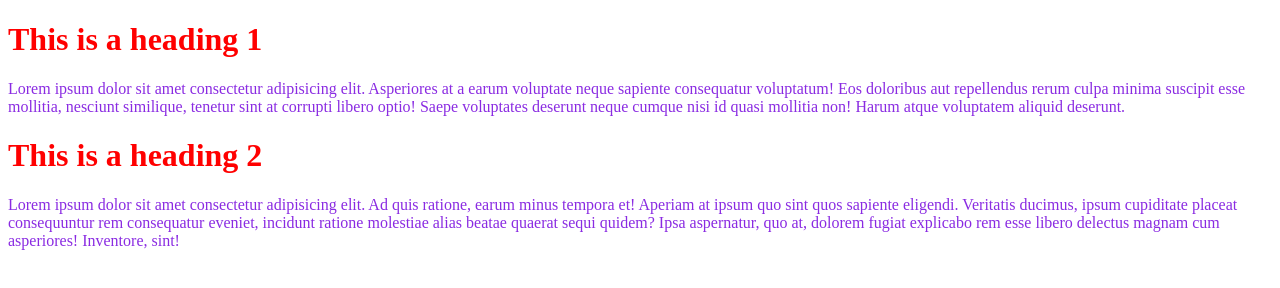
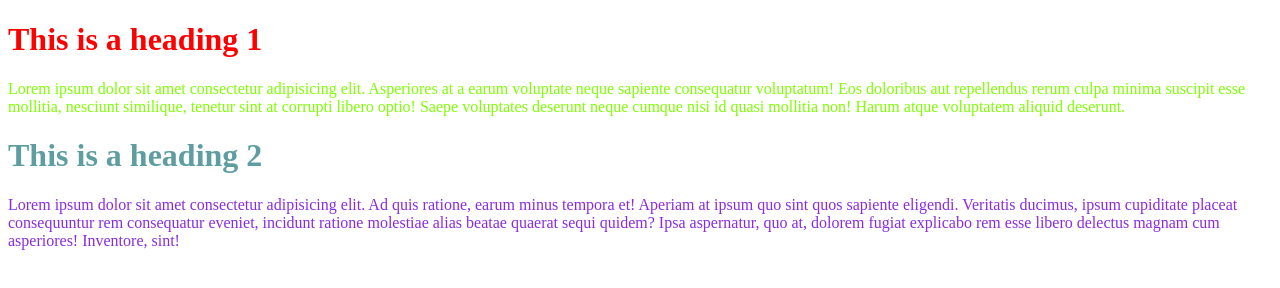
Before and after one commit to Anmol0240/HTML_PRACTICE, a plain HTML site: page class and id.html in a window 1280 px wide. Drawn offline with Linux system fonts and the light colour scheme.

Commit message:
added class
i have used the class to allocate color to heading and paragraphs

```diff
--- a/class and id.html
+++ b/class and id.html
@@ -5,19 +5,26 @@
     <meta name="viewport" content="width=device-width, initial-scale=1.0">
     <title>Class and ID</title>
     <style>
-        h1{
+        .heading1{
             color:red
         }
 
-        p{
+        .heading2{
+            color:cadetblue
+        }
+
+        .para1{
+            color:chartreuse
+        }
+        .para2{
             color:blueviolet
         }
     </style>
 </head>
 <body>
-    <h1>This is a heading 1</h1>
-    <p>Lorem ipsum dolor sit amet consectetur adipisicing elit. Asperiores at a earum voluptate neque sapiente consequatur voluptatum! Eos doloribus aut repellendus rerum culpa minima suscipit esse mollitia, nesciunt similique, tenetur sint at corrupti libero optio! Saepe voluptates deserunt neque cumque nisi id quasi mollitia non! Harum atque voluptatem aliquid deserunt.</p>
-    <h1>This is a heading 2</h1>
-    <p>Lorem ipsum dolor sit amet consectetur adipisicing elit. Ad quis ratione, earum minus tempora et! Aperiam at ipsum quo sint quos sapiente eligendi. Veritatis ducimus, ipsum cupiditate placeat consequuntur rem consequatur eveniet, incidunt ratione molestiae alias beatae quaerat sequi quidem? Ipsa aspernatur, quo at, dolorem fugiat explicabo rem esse libero delectus magnam cum asperiores! Inventore, sint!</p>
+    <h1 class="heading1">This is a heading 1</h1>
+    <p class="para1">Lorem ipsum dolor sit amet consectetur adipisicing elit. Asperiores at a earum voluptate neque sapiente consequatur voluptatum! Eos doloribus aut repellendus rerum culpa minima suscipit esse mollitia, nesciunt similique, tenetur sint at corrupti libero optio! Saepe voluptates deserunt neque cumque nisi id quasi mollitia non! Harum atque voluptatem aliquid deserunt.</p>
+    <h1 class="heading2">This is a heading 2</h1>
+    <p class="para2">Lorem ipsum dolor sit amet consectetur adipisicing elit. Ad quis ratione, earum minus tempora et! Aperiam at ipsum quo sint quos sapiente eligendi. Veritatis ducimus, ipsum cupiditate placeat consequuntur rem consequatur eveniet, incidunt ratione molestiae alias beatae quaerat sequi quidem? Ipsa aspernatur, quo at, dolorem fugiat explicabo rem esse libero delectus magnam cum asperiores! Inventore, sint!</p>
 </body>
 </html>
```
